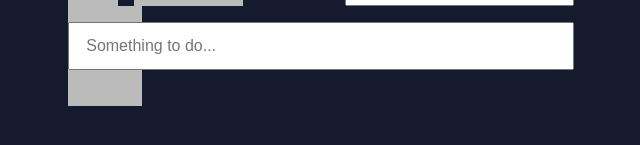
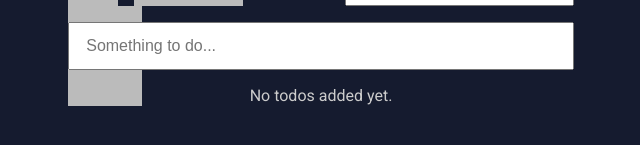
Before and after one commit to vicentemaximilianoh/todo-list-ng, an Angular app: page / in a window 1280 px wide. Shown: the part 183-328 px from the top of the page, without its empty margins (319-959 px from the left). Built offline with nearby package versions, Linux system fonts and the light colour scheme.

Commit message:
Added no todos template

```diff
--- a/src/app/todo-list/todo-list.component.html
+++ b/src/app/todo-list/todo-list.component.html
@@ -15,7 +15,9 @@
             autocomplete="off"
             [(ngModel)]="todoText" />
     </form>
-    <div class="todo-list-items">
+    <div
+        class="todo-list-items"
+        *ngIf="todos.length > 0; else noTodos">
         <app-todo-item
             class="todo-item"
             *ngFor="let item of filteredTodos; index as i"
@@ -25,3 +27,7 @@
             (deleteItemEvent)="deleteItem($event)"></app-todo-item>
     </div>
 </div>
+
+<ng-template #noTodos>
+    <p>No todos added yet.</p>
+</ng-template>
```
